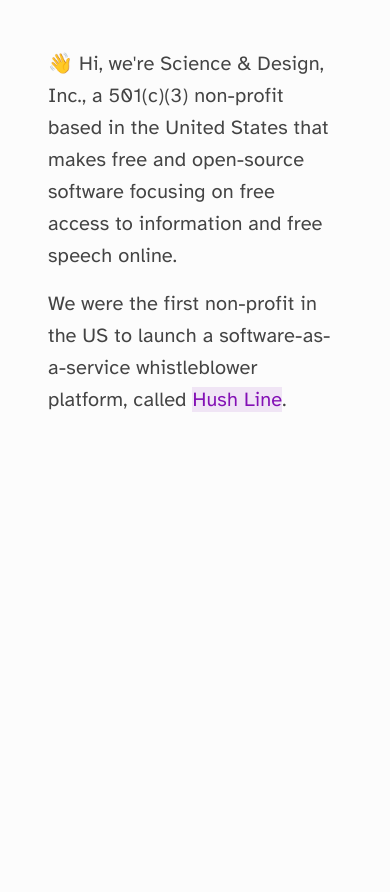
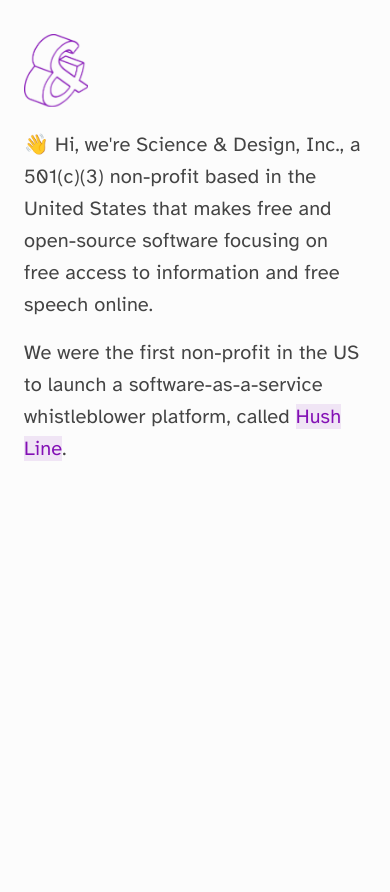
Before and after one commit to scidsg/scidsg-website, a PHP site: page / in a window 390 px wide. After the commit the page ends 461 px from the top, so only its background shows below. Run offline with PHP 8.4, Linux system fonts and the light colour scheme.

Commit message:
add logo

```diff
--- a/css/style.css
+++ b/css/style.css
@@ -40,12 +40,9 @@ body {
     font-family: "Atkinson Hyperlegible", system-ui, -apple-system, Segoe UI, Roboto, Helvetica, Arial, sans-serif;
     line-height: 1.6;
     -webkit-font-smoothing: antialiased;
-    padding: clamp(24px, 4vw, 64px);
     display: grid;
     place-items: start start;
-    /* top-left */
     overflow-x: hidden;
-    /* kill horizontal scrollbar */
 }
 
 body {
@@ -65,6 +62,28 @@ a {
 .wrap {
     width: min(850px, 100%);
     overflow: visible;
+}
+
+img.smooth-appear {
+    opacity: 0;
+    transform: translateY(0);
+    animation: smoothMoveFade 0.6s ease-out forwards;
+}
+
+img.logo {
+    width: 96px;
+    margin-bottom: 2em;
+}
+
+@keyframes smoothMoveFade {
+    0% {
+        opacity: 0;
+        transform: translateY(0);
+    }
+    100% {
+        opacity: 1;
+        transform: translateY(10px);
+    }
 }
 
 /* kill any accidental inner scroller on #text */
@@ -182,6 +201,13 @@ a {
     line-height: 1.3;
 }
 
+@media (max-width:640px){
+    img.logo {
+        width: 64px;
+        margin-bottom: 1.5em;
+    }
+}
+
 @media (prefers-reduced-motion: reduce) {
     .cursor {
         animation: none;
--- a/index.html
+++ b/index.html
@@ -10,6 +10,7 @@
 
 <body>
     <main class="wrap" aria-live="polite">
+        <img class="smooth-appear logo" src="./img/logo.png" alt="Science & Design, Inc. logo" />
         <div id="text"></div>
     </main>
     <script src="js/script.js"></script>
--- a/js/script.js
+++ b/js/script.js
@@ -39,6 +39,7 @@ const lines = [
             text: "Glenn Sorrentino",
             card: {
                 title: "Glenn Sorrentino",
+                url: "https://www.linkedin.com/in/glennsorrentino/",
                 text: "Executive Director, Science & Design, Inc.",
                 img: "./img/glenn.png",
                 alt: "Glenn Sorrentino, Executive Director of Science & Design, Inc."
@@ -50,6 +51,7 @@ const lines = [
             text: "Micah Lee",
             card: {
                 title: "Micah Lee",
+                url: "https://micahflee.com",
                 text: "Director, Science & Design, Inc.",
                 img: "./img/micah.png",
                 alt: "Micah Lee, Director of Science & Design, Inc."
@@ -61,6 +63,7 @@ const lines = [
             text: "Elijah Waxwing",
             card: {
                 title: "Elijah Waxwing",
+                url: "https://www.linkedin.com/in/elijah-waxwing-8989aa302/",
                 text: "Director, Science & Design, Inc.",
                 img: "./img/elijah.png",
                 alt: "Elijah Waxwing, Director of Science & Design, Inc."
@@ -72,6 +75,7 @@ const lines = [
             text: "Serene",
             card: {
                 title: "Serene",
+                url: "https://www.linkedin.com/in/keroserene/",
                 text: "Director, Science & Design, Inc.",
                 img: "./img/serene.png",
                 alt: "Serene, Director of Science & Design, Inc."
@@ -83,7 +87,8 @@ const lines = [
             text: "Stefanie Daehler",
             card: {
                 title: "Stefanie Daehler",
-                text: "Director, Science & Design, Inc.",
+                url: "https://www.linkedin.com/in/stefaniedaehler/",
+                text: "Treasurer & Secretary, Science & Design, Inc.",
                 img: "./img/stef.png",
                 alt: "Stefanie Daehler, Director of Science & Design, Inc."
             }
```
Also changed, not shown: img/logo.png (added).
